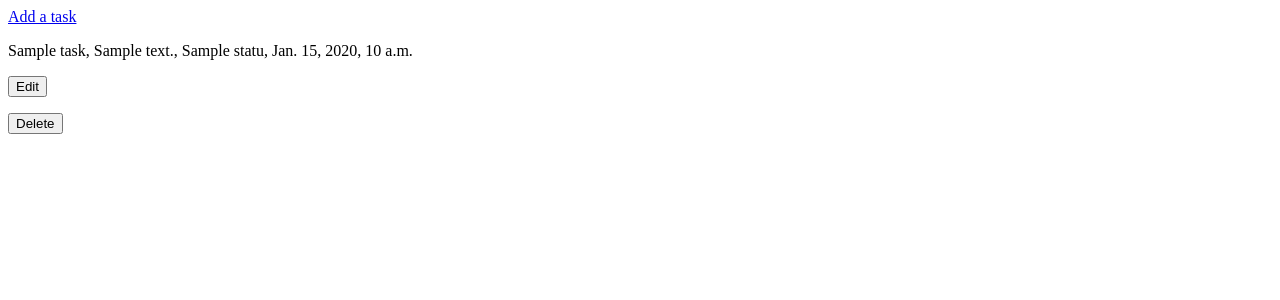
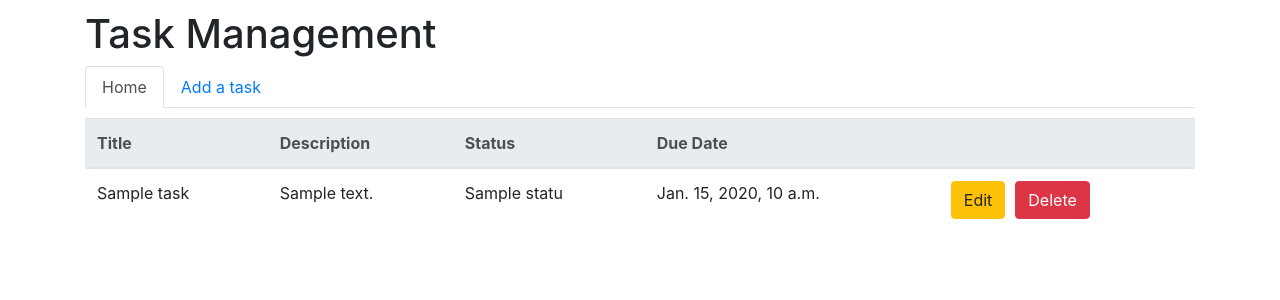
Before and after one commit to anonymousapps/simple_api_app, a Django app: page /simpleapi/ in a window 1280 px wide. Shown: the top 300 px of the page. Run offline with Django 5.2, Linux system fonts and the light colour scheme; tables that the repository leaves empty hold one stand-in row (values such as "Sample post"); parts of the project's set-up code (start-up, migrations or seed data) failed here and were passed over.

Commit message:
Basic look and feel and sort ascending for task list

```diff
--- a/simple_api_app/forms.py
+++ b/simple_api_app/forms.py
@@ -6,3 +6,8 @@ class TaskForm(forms.ModelForm):
     class Meta:
         model = Task
         fields = '__all__'
+
+    def __init__(self, *args, **kwargs):
+        super(TaskForm, self).__init__(*args, **kwargs)
+        for field_name, field in self.fields.items():
+            field.widget.attrs['class'] = 'form-control'
--- /dev/null
+++ b/simple_api_app/static/simple_api_app/style.css
@@ -0,0 +1,25 @@
+html { overflow-y: scroll; }
+
+body {
+    margin: 10px;
+}
+
+#container {
+    margin-top: 10px;
+}
+
+.btn--float {
+    float: right;
+}
+
+.btn--margin-right {
+    margin-right: 10px;
+}
+
+.row--margin-bottom {
+    margin-bottom: 10px;
+}
+
+.row--margin-top {
+    margin-top: 10px;
+}
--- /dev/null
+++ b/simple_api_app/templates/base.html
@@ -0,0 +1,34 @@
+<!DOCTYPE html>
+<html lang="en">
+<head>
+    <title>{% block title %}Simple API App{% endblock %}</title>
+
+    <script type="text/javascript" src="https://ajax.googleapis.com/ajax/libs/jquery/2.2.0/jquery.min.js"></script>
+
+    <link rel="stylesheet" href="https://cdn.jsdelivr.net/npm/bootstrap@4.1.3/dist/css/bootstrap.min.css" integrity="sha384-MCw98/SFnGE8fJT3GXwEOngsV7Zt27NXFoaoApmYm81iuXoPkFOJwJ8ERdknLPMO" crossorigin="anonymous">
+    <script src="https://cdn.jsdelivr.net/npm/bootstrap@4.1.3/dist/js/bootstrap.min.js" integrity="sha384-ChfqqxuZUCnJSK3+MXmPNIyE6ZbWh2IMqE241rYiqJxyMiZ6OW/JmZQ5stwEULTy" crossorigin="anonymous"></script>
+
+    <meta name="viewport" content="width=device-width, initial-scale=1">
+
+    <link rel="stylesheet" href="/static/simple_api_app/style.css" type="text/css" media="screen" />
+
+    {{ form.media }}
+</head>
+
+<body>
+    <div id="page" class="container">
+        <header>
+            <h1 justify-content-md-center">Task Management</h1>
+            <nav>{% block navigation %}{% endblock %}</nav>
+        </header>
+        <section>
+            <div id="container">
+            {% block content %}{% endblock %}
+            </div>
+        </section>
+        <footer>
+            {% block footer %}{% endblock %}
+        </footer>
+    </div>
+</body>
+</html>
--- a/simple_api_app/templates/simple_api_app/index.html
+++ b/simple_api_app/templates/simple_api_app/index.html
@@ -1,17 +1,55 @@
-<a href="{% url 'simple_api_app:add_task' %}">Add a task</a>
+{% extends "base.html" %}
 
+{% block navigation %}
+<ul class="nav nav-tabs">
+    <li class="nav-item">
+        <a class="nav-link active" href="{% url 'simple_api_app:index' %}">Home</a>
+    </li>
+    <li class="nav-item">
+        <a class="nav-link" href="{% url 'simple_api_app:add_task' %}">Add a task</a>
+    </li>
+</ul>
+{% endblock %}
+
+{% block content %}
 {% if task_list %}
+    <table class="table">
+        <thead class="thead-light">
+            <tr>
+                <th scope="col">Title</th>
+                <th scope="col">Description</th>
+                <th scope="col">Status</th>
+                <th scope="col">Due Date</th>
+                <th></th>
+            </tr>
+        </thead>
+        <tbody>
     {% for task in task_list %}
-        <p>
-        {{ task.title }}, {{ task.description }}, {{ task.status }}, {{ task.due_date }}
-        <form action="{% url 'simple_api_app:edit_task' task.id %}" method="get">
-            <input type="submit" value="Edit">
-        </form>
-        <form action="{% url 'simple_api_app:delete_task' task.id %}" method="get">
-            <input type="submit" value="Delete">
-        </form>
-        </p>
+            <tr>
+                <td>{{ task.title }}</td>
+                <td>{{ task.description }}</td>
+                <td>{{ task.status }}</td>
+                <td>{{ task.due_date }}</td>
+                <td>
+                    <div class="btn-group">
+                        <form action="{% url 'simple_api_app:edit_task' task.id %}" method="get">
+                            <input type="submit" value="Edit" class="btn btn-warning btn--margin-right">
+                        </form>
+                        <form action="{% url 'simple_api_app:delete_task' task.id %}" method="get">
+                            <input type="submit" value="Delete" class="btn btn-danger">
+                        </form>
+                    </div>
+                </td>
+            </tr>
     {% endfor %}
+        </tbody>
+    </table>
 {% else %}
-    <p>There are no tasks yet.</p>
+    <div class="row">
+        <div class="col-xs-12">
+            There are no tasks yet.
+        </div>
+    </div>
 {% endif %}
+
+{% endblock %}
--- a/simple_api_app/views.py
+++ b/simple_api_app/views.py
@@ -16,7 +16,7 @@ class IndexView(generic.ListView):
     context_object_name = 'task_list'
 
     def get_queryset(self):
-        return Task.objects.order_by("-due_date")
+        return Task.objects.order_by("due_date")
 
 # Add/Edit a Task
 def task(request, task_id=None):
```
Also changed, not shown: simple_api_app/templates/simple_api_app/delete_task.html (+9 -6 lines), simple_api_app/templates/simple_api_app/task.html (+29 -7 lines).
